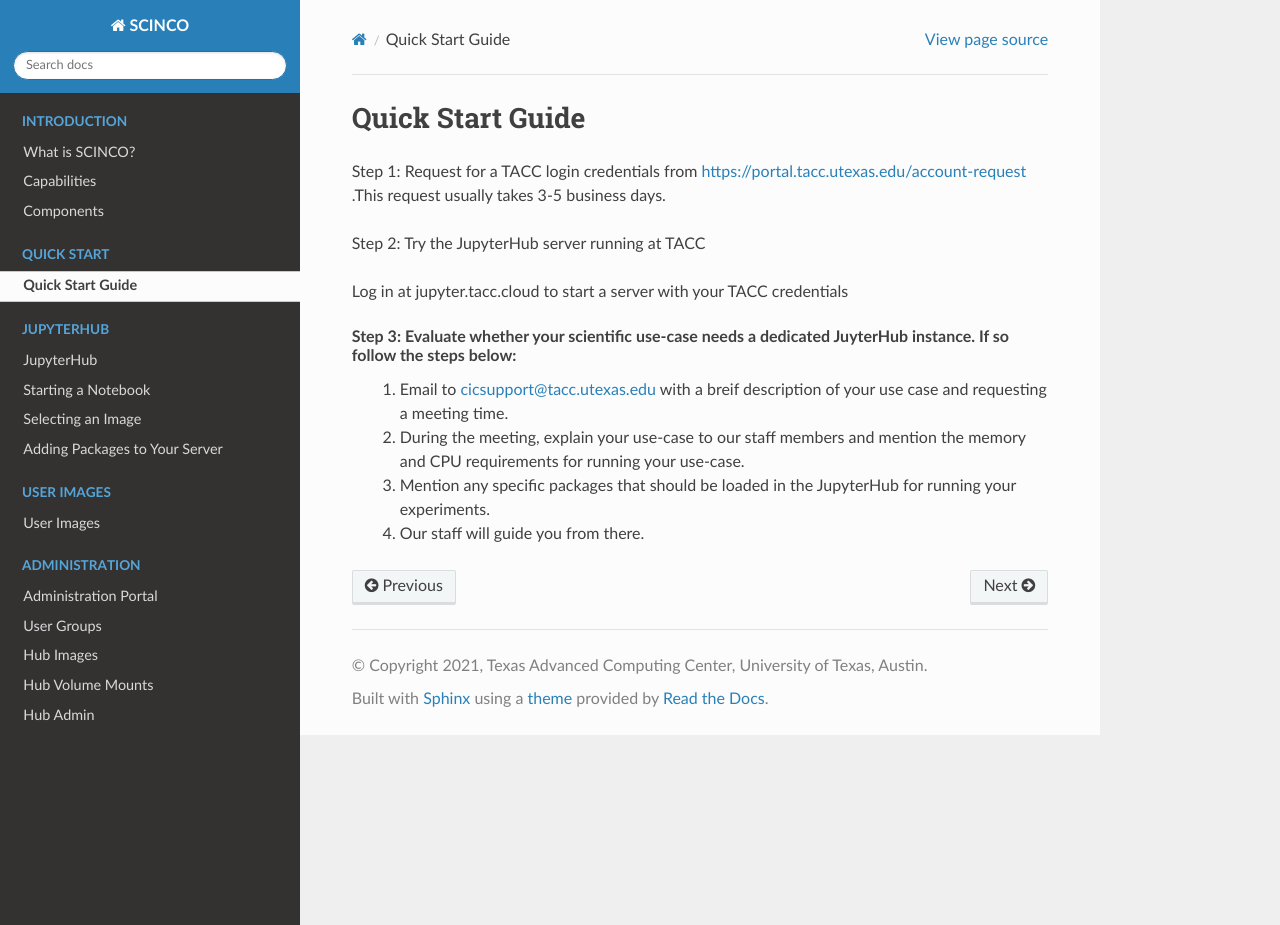
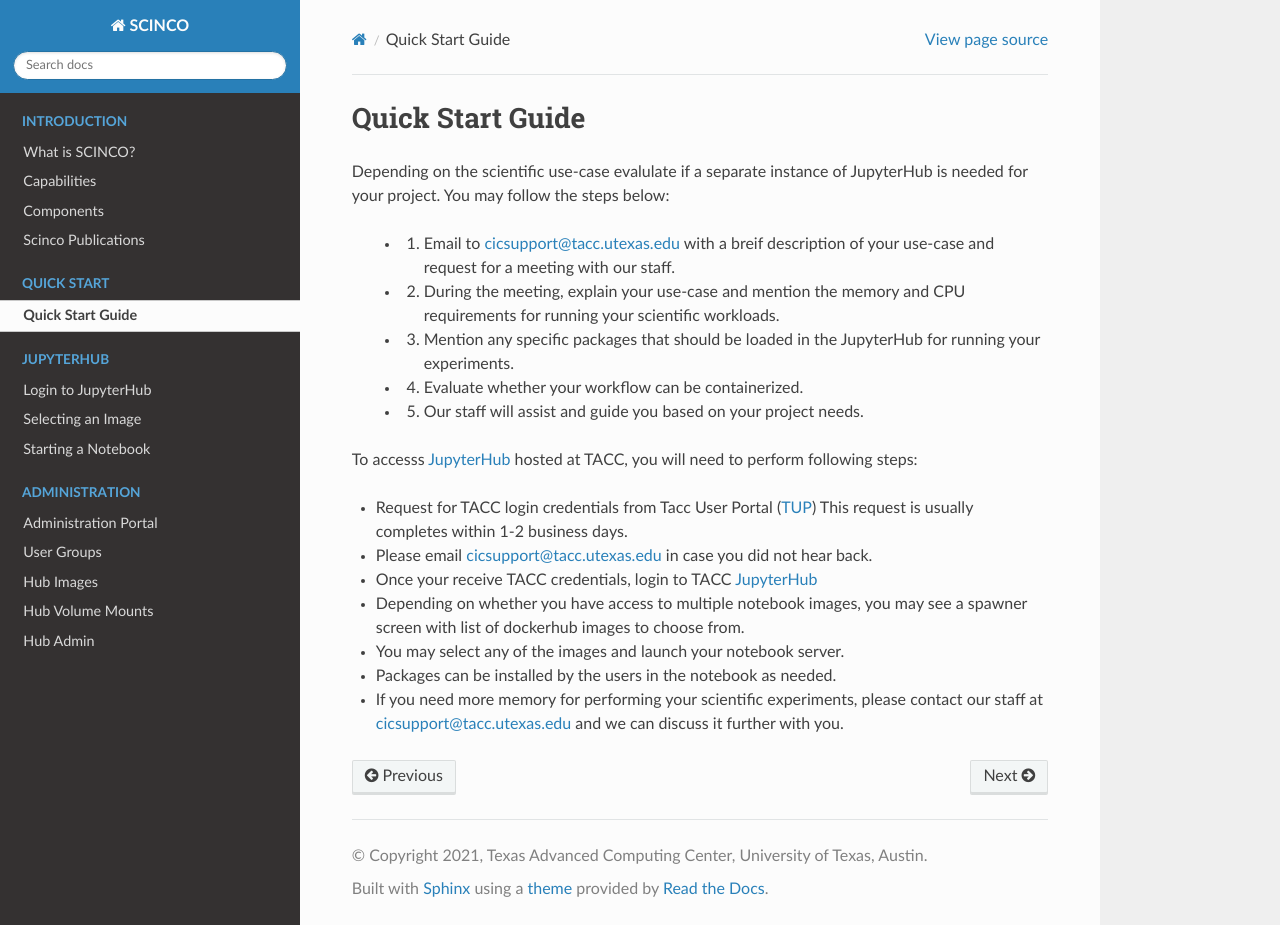
Before and after one commit to TACC/scinco-docs, a Sphinx documentation site: the page built from source/quickstart/index.rst, in a window 1280 px wide and 925 px high. Built offline with Sphinx 7.4.7 and the Read the Docs theme 2.0.0, drawn with Linux system fonts in a browser that asks for light colours; pages that are not in the unit, such as notebooks, are missing from menus.

Commit message:
scinco docs mofified:

```diff
--- a/source/contents.rst
+++ b/source/contents.rst
@@ -23,9 +23,8 @@
    :caption: JupyterHub
 
    jupyterhub/index
+   jupyterhub/images
    jupyterhub/notebook
-   jupyterhub/images
-   jupyterhub/packages
 
 .. toctree::
    :maxdepth: 2
--- a/source/jupyterhub/images.rst
+++ b/source/jupyterhub/images.rst
@@ -3,4 +3,7 @@
 ==================
 
 When launching a server, the JupyterHub you are using may ask you to select an image.
-If there is only one image, it will be selected by default.
+If there is only one image, it will be selected by default. If there are multiple images availble for you,
+you can choose one from the list.
+
+.. image:: images/image_selector_jhub.png
--- a/source/jupyterhub/notebook.rst
+++ b/source/jupyterhub/notebook.rst
@@ -3,3 +3,5 @@
 ===================
 
 Once you have launched your server, you can run start one or more notebooks.
+
+.. image:: images/launch_notebook.png
--- a/source/jupyterhub/packages.rst
+++ /dev/null
@@ -1,5 +0,0 @@
-==============================
-Adding Packages to Your Server
-==============================
-
-You will need to submit a ticket.
--- a/source/quickstart/account.rst
+++ /dev/null
@@ -1,5 +0,0 @@
-==================
-Get a TACC Account
-==================
-
-You will need a TACC account
--- a/source/quickstart/index.rst
+++ b/source/quickstart/index.rst
@@ -2,14 +2,27 @@
 Quick Start Guide
 =================
 
-Step 1: Request for a TACC login credentials from https://portal.tacc.utexas.edu/account-request .This request usually takes 3-5 business days.
+Depending on the scientific use-case evalulate if a separate instance of JupyterHub is needed for your project. You may follow the steps below:
 
-Step 2: Try the JupyterHub server running at TACC
+ * 1. Email to cicsupport@tacc.utexas.edu with a breif description of your use-case and request for a meeting with our staff.
+ * 2. During the meeting, explain your use-case and mention the memory and CPU requirements for running your scientific workloads.
+ * 3. Mention any specific packages that should be loaded in the JupyterHub for running your experiments.
+ * 4. Evaluate whether your workflow can be containerized.
+ * 5. Our staff will assist and guide you based on your project needs.
 
-Log in at jupyter.tacc.cloud to start a server with your TACC credentials
 
-Step 3: Evaluate whether your scientific use-case needs a dedicated JuyterHub instance. If so follow the steps below:
-    1. Email to cicsupport@tacc.utexas.edu with a breif description of your use case and requesting a meeting time.
-    2. During the meeting, explain your use-case to our staff members and mention the memory and CPU requirements for running your use-case.
-    3. Mention any specific packages that should be loaded in the JupyterHub for running your experiments.
-    4. Our staff will guide you from there.
+To accesss JupyterHub_ hosted at TACC, you will need to perform following steps:
+
+.. _JupyterHub: https://jupyter.tacc.cloud
+
+* Request for TACC login credentials from Tacc User Portal (TUP_)
+  This request is usually completes within 1-2 business days.
+* Please email cicsupport@tacc.utexas.edu in case you did not hear back.
+* Once your receive TACC credentials, login to TACC JupyterHub_
+* Depending on whether you have access to multiple notebook images, you may see a spawner screen with list of dockerhub images to choose from.
+* You may select any of the images and launch your notebook server.
+* Packages can be installed by the users in the notebook as needed.
+* If you need more memory for performing your scientific experiments, please contact our staff at cicsupport@tacc.utexas.edu and we can discuss it further with you.
+
+
+.. _TUP: https://portal.tacc.utexas.edu/account-request
--- a/source/quickstart/notebook.rst
+++ /dev/null
@@ -1,3 +0,0 @@
-==================
-Running a Notebook
-==================
--- a/source/quickstart/server.rst
+++ /dev/null
@@ -1,5 +0,0 @@
-=================
-Starting a Server
-=================
-
-Log in at jupyter.tacc.cloud to start a server
```
Also changed, not shown: source/index.rst (+22 -3 lines), source/jupyterhub/index.rst (+6 -4 lines), source/jupyterhub/images/image_selector_jhub.png (added), source/jupyterhub/images/index.rst (renamed from source/images/index.rst), source/jupyterhub/images/launch_notebook.png (added), source/jupyterhub/images/loginscreen.png (added), 1 other file.
